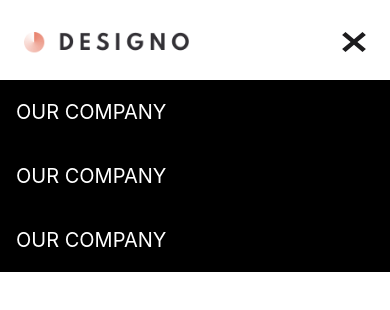
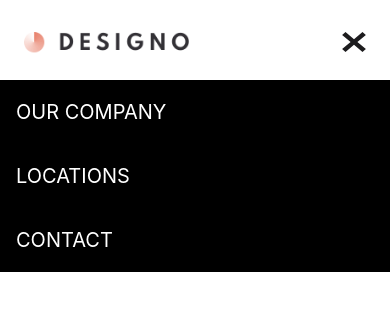
Before and after one commit to naser23/designo-mulit-page-site, a React (Create React App) app: page / in a window 390 px wide. Both pictures are taken after a click on the picture 354 px from the left and 42 px from the top of the page. Shown: the top 310 px of the page. Built offline with nearby package versions, Linux system fonts and the light colour scheme.

Commit message:
Working on navbar animmation. It looks ok now but might change it.

```diff
--- a/src/components/MobileNav.js
+++ b/src/components/MobileNav.js
@@ -5,8 +5,8 @@ function MobileNav() {
     <nav className="mobileNav">
       <div className="mobileNavLinks">
         <p className="mobileNavLink">OUR COMPANY</p>
-        <p className="mobileNavLink">OUR COMPANY</p>
-        <p className="mobileNavLink">OUR COMPANY</p>
+        <p className="mobileNavLink">LOCATIONS</p>
+        <p className="mobileNavLink">CONTACT</p>
       </div>
     </nav>
   );
--- a/src/css/navbar.css
+++ b/src/css/navbar.css
@@ -25,11 +25,23 @@
 }
 
 /* MobileNav styling */
+
+@keyframes navOpen {
+  from {
+    transform: translateY(-100%);
+  }
+  to {
+    transform: translateY(0%);
+  }
+}
+
 .mobileNav {
   width: 100%;
   position: absolute;
   top: 5rem;
   background-color: black;
+  animation-name: navOpen;
+  animation-duration: 1s;
 }
 
 .mobileNavLinks {
@@ -83,10 +95,6 @@
   .navbar {
     padding: 2rem 2rem;
   }
-
-  /* .logo {
-    width: 40%;
-  } */
 }
 @media (min-width: 991.98px) {
   .navbar {
```
